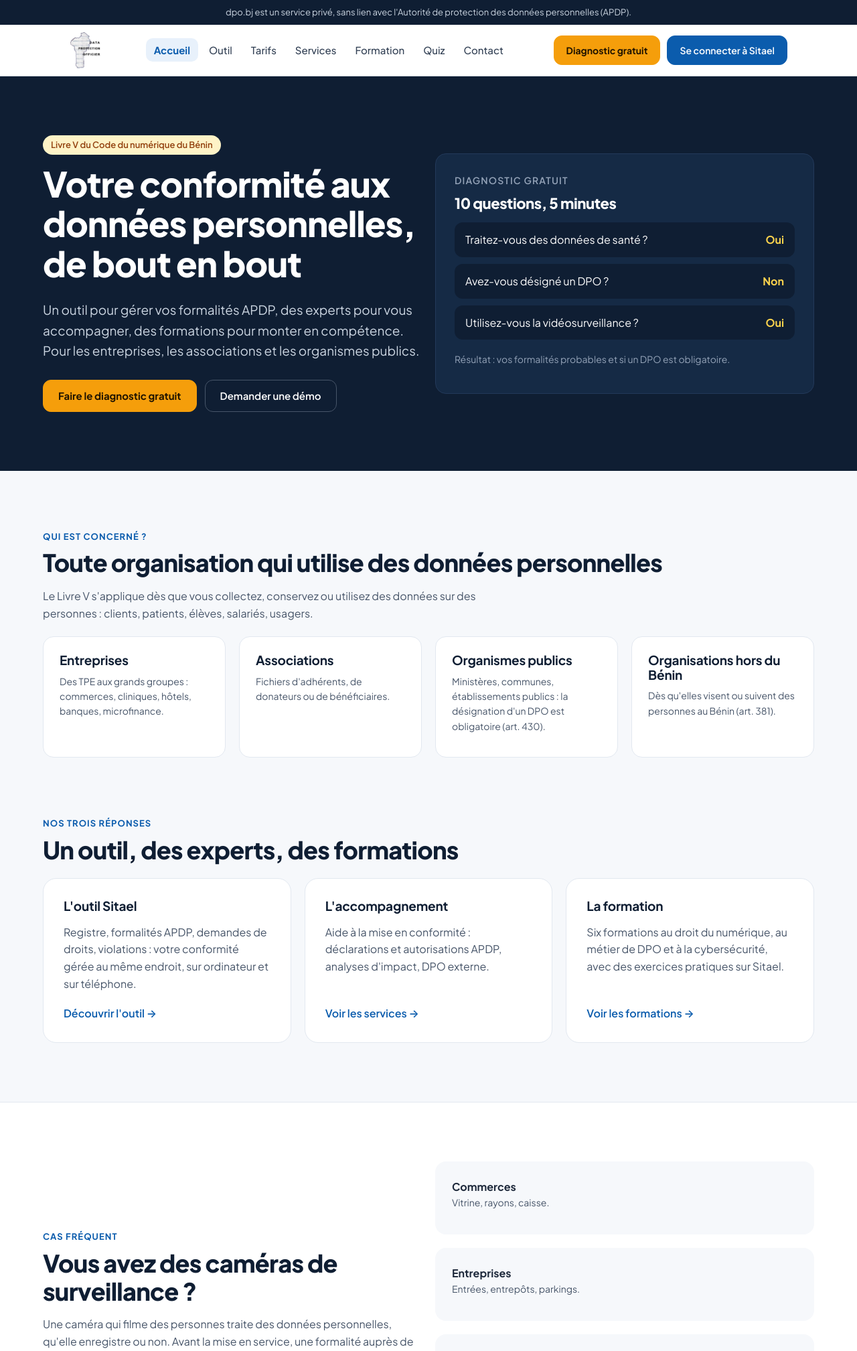
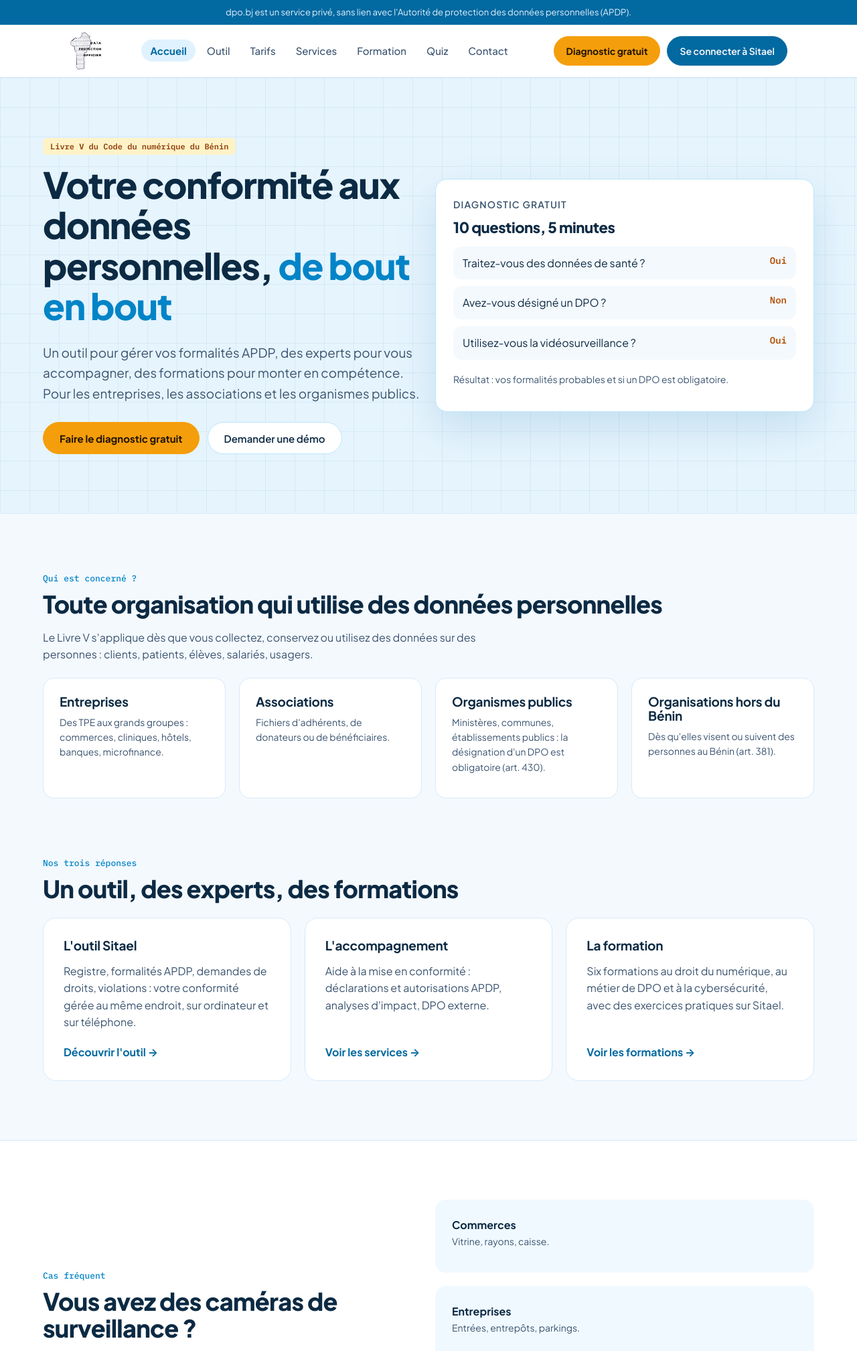
Before and after one commit to houedonoufils-stack/dpo-bj, a Laravel app: page / in a window 1280 px wide. Shown: the top 2017 px of the page at 67% size. Run offline with Laravel 12, Linux system fonts and the light colour scheme.

Commit message:
Style technique bleu clair et police IBM Plex Mono hébergée

```diff
--- a/public/css/site.css
+++ b/public/css/site.css
@@ -1,39 +1,52 @@
 /* ===== dpo.bj · style du site public ===== */
-/* Style validé sur la maquette du 27/11 : bleu nuit, bleu, orange pour le diagnostic */
+/* Style « technique bleu clair » validé sur la maquette du 27/11 */
 
-/* Police Plus Jakarta Sans, hébergée sur notre serveur (pas de Google Fonts : pas de transfert d'IP) */
+/* Polices hébergées sur notre serveur (pas de Google Fonts : pas de transfert d'IP des visiteurs) */
 @font-face {
   font-family: "Plus Jakarta Sans";
   src: url("../fonts/plus-jakarta-sans.woff2") format("woff2");
-  font-weight: 200 800;
-  font-style: normal;
-  font-display: swap;
+  font-weight: 200 800; font-style: normal; font-display: swap;
+}
+@font-face {
+  font-family: "IBM Plex Mono";
+  src: url("../fonts/ibm-plex-mono-500.woff2") format("woff2");
+  font-weight: 500; font-style: normal; font-display: swap;
+}
+@font-face {
+  font-family: "IBM Plex Mono";
+  src: url("../fonts/ibm-plex-mono-600.woff2") format("woff2");
+  font-weight: 600; font-style: normal; font-display: swap;
 }
 
 :root {
   --font: "Plus Jakarta Sans", system-ui, -apple-system, "Segoe UI", Roboto, sans-serif;
-  --bg: #f6f8fb;        /* fond de page */
+  --mono: "IBM Plex Mono", ui-monospace, Consolas, monospace;
+  --bg: #f4f9fe;        /* fond de page */
   --card: #ffffff;      /* cartes et bandes blanches */
-  --ink: #0f1e33;       /* bleu nuit : titres, haut de page, pied de page */
-  --text: #1e293b;      /* texte courant */
-  --mut: #475569;       /* texte secondaire */
-  --line: #e2e8f0;      /* bordures */
-  --pri: #0b5cad;       /* bleu : liens et boutons principaux */
-  --pril: #e8f1fb;      /* bleu clair */
-  --or: #f59e0b;        /* orange : diagnostic et ce qui presse */
-  --orl: #fef3c7;       /* orange clair */
-  --ord: #92400e;       /* orange foncé (texte sur orange clair) */
+  --ciel: #e6f4fd;      /* haut de page */
+  --pril: #e0f2fe;      /* bleu très clair : pastilles, menu actif */
+  --cield: #f0f9ff;     /* cartes posées sur une bande blanche */
+  --bordc: #bae6fd;     /* bordure bleu clair */
+  --line: #d6eaf8;      /* bordures */
+  --ink: #0c2a43;       /* titres et texte */
+  --mut: #3b5470;       /* texte secondaire */
+  --pri: #0369a1;       /* bleu : liens et boutons */
+  --pri2: #0284c7;      /* bleu vif : accents des grands titres */
+  --fonce: #0c2a43;     /* pied de page */
+  --or: #f59e0b;        /* orange : diagnostic */
+  --orl: #fef3c7;
+  --ord: #92400e;
+  --ort: #b45309;       /* orange lisible sur fond clair */
   --red: #b91c1c;
   --redl: #fecaca;
-  --nuit2: #152a45;     /* cartes sur fond bleu nuit */
-  --nuit3: #23395a;
+  --grille: linear-gradient(rgba(3, 105, 161, .07) 1px, transparent 1px), linear-gradient(90deg, rgba(3, 105, 161, .07) 1px, transparent 1px);
 }
 
 * { box-sizing: border-box; }
 body {
   margin: 0;
   background: var(--bg);
-  color: var(--text);
+  color: var(--ink);
   font: 16px/1.6 var(--font);
   -webkit-font-smoothing: antialiased;
 }
@@ -41,11 +54,11 @@ h1, h2, h3 {
   font-family: var(--font);
   color: var(--ink);
   font-weight: 800;
-  line-height: 1.15;
+  line-height: 1.12;
   letter-spacing: -0.02em;
   margin: 0 0 0.45em;
 }
-h1 { font-size: clamp(34px, 5vw, 52px); }
+h1 { font-size: clamp(34px, 5vw, 54px); letter-spacing: -0.025em; }
 h2 { font-size: clamp(26px, 3.2vw, 36px); }
 h3 { font-size: 19px; font-weight: 700; letter-spacing: -0.01em; }
 p { margin: 0 0 0.8em; }
@@ -58,34 +71,35 @@ img { max-width: 100%; height: auto; }
 .mut { color: var(--mut); }
 .small { font-size: 14px; }
 .row { display: flex; flex-wrap: wrap; gap: 12px; align-items: center; }
-.surtitre { color: var(--pri); font-size: 13px; font-weight: 700; text-transform: uppercase; letter-spacing: .08em; margin-bottom: 8px; }
+.surtitre { font: 500 13px var(--mono); color: var(--pri2); margin-bottom: 10px; }
+.accent { color: var(--pri2); }
 
-/* Boutons */
+/* Boutons (en pilule) */
 .btn {
   display: inline-flex; align-items: center; justify-content: center;
-  min-height: 48px; padding: 0 22px; border-radius: 12px;
-  border: 1.5px solid var(--line); background: var(--card); color: var(--ink);
+  min-height: 48px; padding: 0 24px; border-radius: 999px;
+  border: 1px solid var(--bordc); background: var(--card); color: var(--ink);
   font: 600 15px var(--font); text-decoration: none; cursor: pointer;
-  transition: filter .15s, transform .15s;
+  transition: filter .15s, transform .15s, box-shadow .15s;
 }
 .btn.pri { background: var(--pri); border-color: var(--pri); color: #fff; }
 .btn.hot { background: var(--or); border-color: var(--or); color: #1f1300; font-weight: 700; }
-.btn:hover { filter: brightness(1.06); transform: translateY(-1px); }
+.btn:hover { filter: brightness(1.05); transform: translateY(-1px); box-shadow: 0 8px 20px rgba(3, 105, 161, .12); }
 .btn.desactive { opacity: .55; cursor: not-allowed; pointer-events: none; }
 a:focus-visible, button:focus-visible, summary:focus-visible { outline: 3px solid var(--or); outline-offset: 2px; }
 
 /* Bandeau d'avertissement (et bandeau « site de test » en bas) */
-.notice { background: var(--ink); color: #cbd5e1; font-size: 13px; text-align: center; padding: 8px 16px; }
+.notice { background: var(--pri); color: #e0f2fe; font-size: 13px; text-align: center; padding: 8px 16px; }
 
 /* En-tête et menu */
 .top { position: sticky; top: 0; z-index: 20; background: var(--card); border-bottom: 1px solid var(--line); }
 .top .wrap { display: flex; align-items: center; gap: 20px; padding: 10px max(5vw, 16px); flex-wrap: wrap; }
 .logo { display: flex; align-items: center; text-decoration: none; }
-.logo img { display: block; height: 56px; width: auto; }
+.logo img { display: block; height: 58px; width: auto; }
 .menu-panneau { display: flex; align-items: center; gap: 16px; flex: 1; }
 nav.main { display: flex; flex-wrap: wrap; justify-content: center; gap: 4px; flex: 1; }
-nav.main > a { padding: 8px 12px; border-radius: 10px; text-decoration: none; color: #334155; font: 500 15px var(--font); }
-nav.main > a:hover { color: var(--pri); background: var(--pril); }
+nav.main > a { padding: 7px 13px; border-radius: 999px; text-decoration: none; color: var(--mut); font: 500 15px var(--font); }
+nav.main > a:hover { color: var(--pri); }
 nav.main > a.on { color: var(--pri); background: var(--pril); font-weight: 700; }
 .actions { display: flex; gap: 10px; }
 .actions .btn { min-height: 44px; padding: 0 18px; font-size: 14px; }
@@ -101,28 +115,32 @@ nav.main > a.on { color: var(--pri); background: var(--pril); font-weight: 700;
 .top.ouvert .burger span:nth-child(2) { opacity: 0; }
 .top.ouvert .burger span:nth-child(3) { transform: translateY(-7px) rotate(-45deg); }
 
-/* Bande bleu nuit (haut des pages et appels finaux) */
-.hero { background: var(--ink); color: #fff; }
-.hero h1, .hero h2, .hero h3 { color: #fff; }
-.hero p.lead { font-size: 19px; max-width: 640px; color: #cbd5e1; margin-bottom: 28px; }
-.hero .mut { color: #cbd5e1; }
-.hero .btn:not(.pri):not(.hot) { background: transparent; border-color: #475569; color: #fff; }
+/* Haut des pages : bleu ciel avec quadrillage */
+.hero { background-color: var(--ciel); background-image: var(--grille); background-size: 44px 44px; border-bottom: 1px solid var(--line); }
+.hero p.lead { font-size: 19px; max-width: 620px; color: var(--mut); margin-bottom: 28px; }
 .hero:has(.shot) { padding-bottom: 0; }
+.hero .tag { background: var(--card); border: 1px solid var(--bordc); color: var(--pri); }
+.hero .tag.t-warn { background: var(--orl); border-color: transparent; color: var(--ord); }
+
+/* Appel final (bleu soutenu) */
+.appel { background-color: var(--pri); background-image: linear-gradient(rgba(255, 255, 255, .07) 1px, transparent 1px), linear-gradient(90deg, rgba(255, 255, 255, .07) 1px, transparent 1px); background-size: 44px 44px; color: #fff; text-align: center; }
+.appel h2 { color: #fff; }
+.appel p { color: #e0f2fe; max-width: 640px; margin: 0 auto 24px; }
+.appel .btn:not(.hot) { background: #fff; border-color: #fff; color: var(--pri); }
 
 /* Aperçu du diagnostic dans le haut de l'accueil */
-.hero .card.apercu-diagnostic { background: var(--nuit2); border-color: var(--nuit3); color: #fff; padding: 28px; }
-.apercu-diagnostic .mut { color: #94a3b8; }
+.card.apercu-diagnostic { padding: 26px; border-color: var(--bordc); border-radius: 18px; box-shadow: 0 24px 60px rgba(3, 105, 161, .15); }
 .questions { list-style: none; padding: 0; margin: 16px 0 18px; display: flex; flex-direction: column; gap: 10px; }
-.questions li { display: flex; justify-content: space-between; gap: 12px; background: var(--ink); border-radius: 12px; padding: 13px 16px; }
-.questions b { color: #fcd34d; }
+.questions li { display: flex; justify-content: space-between; gap: 12px; background: var(--bg); border-radius: 12px; padding: 12px 14px; }
+.questions b { font: 600 14px var(--mono); color: var(--ort); }
 
 /* Pied de page */
-footer { background: #0a1626; color: #94a3b8; font-size: 14px; }
-footer a { color: #cbd5e1; text-decoration: none; }
+footer { background: var(--fonce); color: #a9c1d6; font-size: 14px; }
+footer a { color: #cfe0ee; text-decoration: none; }
 footer a:hover { color: #fff; }
 footer .cols { display: grid; gap: 32px; grid-template-columns: repeat(auto-fit, minmax(min(100%, 180px), 1fr)); line-height: 1.9; }
 footer b { color: #fff; }
-footer .bottom { border-top: 1px solid #1e2f47; margin-top: 36px; padding-top: 20px; }
+footer .bottom { border-top: 1px solid #1d4263; margin-top: 36px; padding-top: 20px; }
 .logo-pied { display: inline-block; background: #fff; border-radius: 12px; padding: 6px 10px; }
 .logo-pied img { display: block; height: 64px; width: auto; }
 
@@ -133,40 +151,41 @@ footer .bottom { border-top: 1px solid #1e2f47; margin-top: 36px; padding-top: 2
 .g4 { grid-template-columns: repeat(4, minmax(0, 1fr)); }
 .card { background: var(--card); border: 1px solid var(--line); border-radius: 16px; padding: 24px; }
 .card.alerte { border-color: var(--redl); }
-.card-phare { border: 2px solid var(--pri); }
-.card-lien { display: flex; flex-direction: column; gap: 6px; text-decoration: none; color: var(--text); padding: 30px; border-radius: 20px; transition: box-shadow .2s, transform .2s, border-color .2s; }
-.card-lien:hover { border-color: #bfd4ec; box-shadow: 0 14px 32px rgba(15, 30, 51, .08); transform: translateY(-2px); }
-.card-lien .lien { color: var(--pri); font-weight: 600; margin-top: auto; }
-.tag { display: inline-block; font-size: 13px; font-weight: 600; padding: 4px 12px; border-radius: 99px; background: var(--pril); color: var(--pri); }
+.card-phare { border: 2px solid var(--pri2); }
+.card-lien { display: flex; flex-direction: column; gap: 6px; text-decoration: none; color: var(--ink); padding: 30px; border-radius: 20px; transition: box-shadow .2s, transform .2s, border-color .2s; }
+.card-lien:hover { border-color: #7dd3fc; box-shadow: 0 16px 36px rgba(3, 105, 161, .12); transform: translateY(-2px); }
+.card-lien .lien { color: var(--pri); font-weight: 700; margin-top: auto; }
+.tag { display: inline-block; font: 600 12px var(--mono); padding: 4px 10px; border-radius: 6px; background: var(--pril); color: var(--pri); }
 .t-ok { background: #dcfce7; color: #166534; }
 .t-warn { background: var(--orl); color: var(--ord); }
 .t-bad { background: #fee2e2; color: var(--red); }
-.t-n { background: #eef1f5; color: var(--mut); }
+.t-n { background: #eef4f9; color: var(--mut); }
 .h3 { font-size: 22px; margin-top: 10px; }
-.big { font: 800 clamp(30px, 4vw, 40px)/1.1 var(--font); color: var(--red); letter-spacing: -0.02em; }
+.big { font: 600 clamp(28px, 3.6vw, 34px)/1.1 var(--mono); color: var(--red); }
 
-/* Bande blanche (alterne avec le fond gris clair) */
+/* Bande blanche (alterne avec le fond bleu très pâle) */
 .fond-ciel { background: var(--card); border-top: 1px solid var(--line); border-bottom: 1px solid var(--line); }
-.fond-ciel .card { background: var(--bg); border-color: transparent; }
-.fond-ciel .card.card-lien, .fond-ciel .card-phare { border-color: var(--line); }
+.fond-ciel .card { background: var(--cield); border-color: transparent; }
+.fond-ciel .card.card-lien, .fond-ciel .card-phare { background: var(--card); border-color: var(--line); }
 
 /* Rappel des tarifs (accueil) */
-.card.bandeau-tarifs { background: var(--pril); border: 0; border-radius: 24px; padding: clamp(24px, 4vw, 40px); display: flex; flex-wrap: wrap; gap: 24px; align-items: center; justify-content: space-between; }
+.card.bandeau-tarifs { background-color: var(--pril); background-image: var(--grille); background-size: 44px 44px; border: 1px solid var(--bordc); border-radius: 24px; padding: clamp(24px, 4vw, 40px); display: flex; flex-wrap: wrap; gap: 24px; align-items: center; justify-content: space-between; }
 .bandeau-tarifs p { margin: 0; }
 
 /* Aperçu de Sitael (page Outil) */
-.shot { margin-top: 36px; background: var(--card); border-radius: 18px 18px 0 0; border: 1px solid var(--nuit3); border-bottom: 0; overflow: hidden; color: var(--text); }
-.shot .bar { display: flex; gap: 6px; align-items: center; padding: 10px 14px; border-bottom: 1px solid var(--line); font-size: 13px; color: var(--mut); }
-.shot .bar b { width: 10px; height: 10px; border-radius: 50%; background: var(--line); }
+.shot { margin-top: 36px; background: var(--card); border-radius: 18px 18px 0 0; border: 1px solid var(--bordc); border-bottom: 0; overflow: hidden; box-shadow: 0 -10px 40px rgba(3, 105, 161, .08); }
+.shot .bar { display: flex; gap: 6px; align-items: center; padding: 10px 14px; border-bottom: 1px solid var(--line); background: var(--cield); font: 12px var(--mono); color: var(--mut); }
+.shot .bar b { width: 10px; height: 10px; border-radius: 50%; background: var(--bordc); }
 .kpis { display: grid; grid-template-columns: repeat(4, minmax(0, 1fr)); gap: 12px; padding: 18px; }
 .kpi { border: 1px solid var(--line); border-radius: 12px; padding: 14px; }
-.kpi b { display: block; font: 800 30px/1.1 var(--font); color: var(--ink); }
+.kpi b { display: block; font: 600 30px/1.1 var(--mono); color: var(--pri); }
 .kpi span { font-size: 14px; color: var(--mut); }
 .kpi.alerte { border-color: var(--or); background: var(--orl); }
+.kpi.alerte b { color: var(--ort); }
 
 /* Vidéo */
 .vgrid { display: grid; grid-template-columns: minmax(0, 1fr) minmax(0, 1.5fr); gap: 40px; align-items: center; }
-.vgrid video { width: 100%; border-radius: 16px; border: 1px solid var(--line); display: block; background: var(--ink); }
+.vgrid video { width: 100%; border-radius: 16px; border: 1px solid var(--line); display: block; background: var(--fonce); }
 .vlist { padding-left: 20px; margin: 0 0 18px; }
 .vlist li { margin-bottom: 6px; }
 
--- a/resources/views/site/accueil.blade.php
+++ b/resources/views/site/accueil.blade.php
@@ -4,12 +4,12 @@
 
 @section('content')
 
-    {{-- 1. Accroche --}}
+    {{-- 1. Accroche (bleu ciel avec quadrillage) --}}
     <section class="band hero">
         <div class="wrap grid g2" style="align-items:center">
             <div>
                 <span class="tag t-warn">Livre V du Code du numérique du Bénin</span>
-                <h1 style="margin-top:14px">Votre conformité aux données personnelles, de bout en bout</h1>
+                <h1 style="margin-top:14px">Votre conformité aux données personnelles, <span class="accent">de bout en bout</span></h1>
                 <p class="lead">
                     Un outil pour gérer vos formalités APDP, des experts pour vous accompagner, des formations
                     pour monter en compétence. Pour les entreprises, les associations et les organismes publics.
@@ -151,10 +151,10 @@
     </section>
 
     {{-- 9. Appel final --}}
-    <section class="band hero" style="padding-bottom:clamp(28px,4vw,64px)">
-        <div class="wrap" style="text-align:center">
+    <section class="band appel">
+        <div class="wrap">
             <h2>Faites votre diagnostic gratuit en 5 minutes</h2>
-            <p class="lead" style="margin:0 auto 18px">
+            <p>
                 10 questions pour connaître vos formalités probables et savoir si un DPO est obligatoire.
             </p>
             <div class="row" style="justify-content:center">
```
Also changed, not shown: other parts of public/css/site.css (+22 -23 lines), public/fonts/ibm-plex-mono-500.woff2 (added), public/fonts/ibm-plex-mono-600.woff2 (added), 1 other file.
